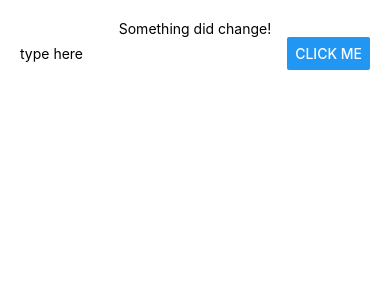
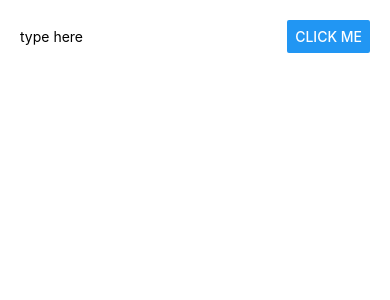
Before and after one commit to 129emma/react-native-practice, a React Native app: screen / in a window 390 px wide. Shown: the top 300 px of the page. Built offline with nearby package versions, Linux system fonts and the light colour scheme.

Commit message:
Assignment 1

```diff
--- a/App.js
+++ b/App.js
@@ -1,58 +1,32 @@
-import React from 'react';
-import { StyleSheet, Text, View, TextInput, Button } from 'react-native';
+import React, { Component } from 'react';
+import { StyleSheet, View } from 'react-native';
+
+
+import PlaceInput from './src/components/TextInput/TextInput';
+import PlaceList from './src/components/PlaceList/PlaceList';
 
 export default class App extends React.Component {
+
   state ={
-    placeName:'',
-    // create a default place to save input
-    places:[]
-  }
-  // create a function
-  placeNameChangedHandler = value => {
-    // alert(event);
-    this.setState({
-      placeName: value
-    })
-  }
+    places: []
+  };
 
   // create a handler for save input content
-  placeSubmitHandler =() => {
-    if (this.state.placeName.trim() === "") {
-      return;
-    }
+  placeAddedHandler = placeName => {
     this.setState(prevState => {
       return {
-        places: prevState.places.concat(prevState.placeName)
-      }
-    })
-  }
+        places: prevState.places.concat(placeName)
+      };
+    });
+   };
+
   render() {
-    // add a function before render text input
-    const placesOutput = this.state.places.map((place, i) => (
-      <Text key={i}> {place} </Text>
-    ));
 
     return (
       <View style={styles.container}>
-      <Text>Something did change!</Text>
-      <View style={styles.inputContainer}>
+        <PlaceInput onPlaceAdded={this.placeAddedHandler} />
 
-      <TextInput
-      style={styles.placeInput}
-      placeholder="type here"
-      value={this.state.placeName}
-      onChangeText={this.placeNameChangedHandler}
-      />
-      <Button
-      style={styles.placeButton}
-      title= "Click Me"
-      onPress={this.placeSubmitHandler}
-      />
-      </View>
-
-      <View>
-      {placesOutput}
-      </View>
+        <PlaceList places={this.state.places} />
 
       </View>
     );
@@ -66,18 +40,5 @@
     backgroundColor: '#fff',
     alignItems: 'center',
     justifyContent: 'flex-start',
-  },
-  inputContainer: {
-    width: '100%',
-    flexDirection: 'row',
-    justifyContent: 'space-between',
-    alignItems: 'center'
-  },
-  placeInput: {
-    width: '70%'
-  },
-  placeButton: {
-    width: '30%'
   }
-
 });
--- /dev/null
+++ b/src/components/ListItem/ListItem.js
@@ -0,0 +1,23 @@
+import React from 'react';
+import { View, Text, StyleSheet } from 'react-native';
+
+const listItem = (props) => (
+  <View style = {styles.listItem}>
+    <Text>
+    {props.placeName}
+    </Text>
+  </View>
+);
+
+const styles = StyleSheet.create({
+  listItem: {
+    borderLeftColor: 'transparent',
+    borderRightColor: 'transparent',
+    borderTopColor: 'transparent',
+    borderBottomColor: 'red',
+    borderWidth: 0.5
+
+  }
+});
+
+export default listItem;
--- /dev/null
+++ b/src/components/PlaceList/PlaceList.js
@@ -0,0 +1,28 @@
+import React from 'react';
+import { View, StyleSheet } from 'react-native';
+
+import ListItem from '../ListItem/ListItem';
+
+const placeList = props =>{
+
+  // add a function before render text input
+  // bind placeName from listItem.js to place in this function
+  const placesOutput = props.places.map((place, i) => (
+    <ListItem
+    key = {i}
+    placeName={place} />
+  ));
+  return (
+    <View style={styles.listContainer}>
+    {placesOutput}
+    </View>
+  );
+};
+
+const styles = StyleSheet.create({
+  listContainer: {
+    width: '100%'
+  }
+});
+
+export default placeList;
--- /dev/null
+++ b/src/components/TextInput/TextInput.js
@@ -0,0 +1,62 @@
+import React, { Component } from 'react';
+import { StyleSheet, Text, View, TextInput, Button } from 'react-native';
+
+class PlaceInput extends Component {
+  state ={
+    placeName:''
+  };
+
+  // create a function
+  placeNameChangedHandler = value => {
+    // alert(event);
+    this.setState({
+      placeName: value
+    });
+  };
+
+  // create a handler for save input content
+  placeSubmitHandler =() => {
+    if (this.state.placeName.trim() === "") {
+      return;
+    }
+    this.props.onPlaceAdded(this.state.placeName);
+   };
+
+  render(){
+    return (
+      <View style={styles.inputContainer}>
+
+       <TextInput
+         style={styles.placeInput}
+         placeholder="type here"
+         value={this.state.placeName}
+         onChangeText={this.placeNameChangedHandler}
+       />
+
+       <Button
+         style={styles.placeButton}
+         title= "Click Me"
+         onPress={this.placeSubmitHandler}
+       />
+
+     </View>
+    );
+  }
+}
+
+const styles = StyleSheet.create({
+  inputContainer: {
+    width: '100%',
+    flexDirection: 'row',
+    justifyContent: 'space-between',
+    alignItems: 'center'
+  },
+  placeInput: {
+    width: '70%'
+  },
+  placeButton: {
+    width: '30%'
+  }
+});
+
+export default PlaceInput;
```
